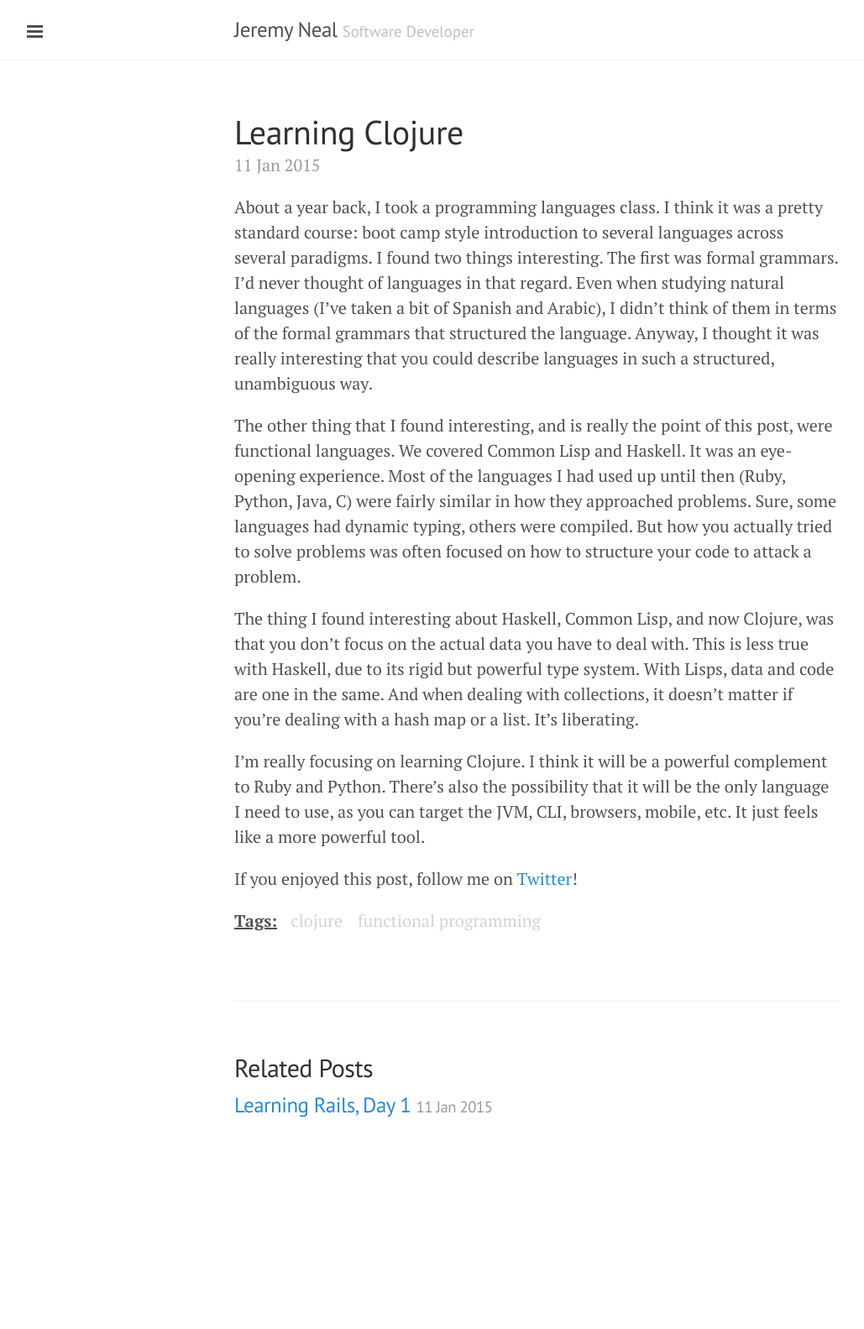
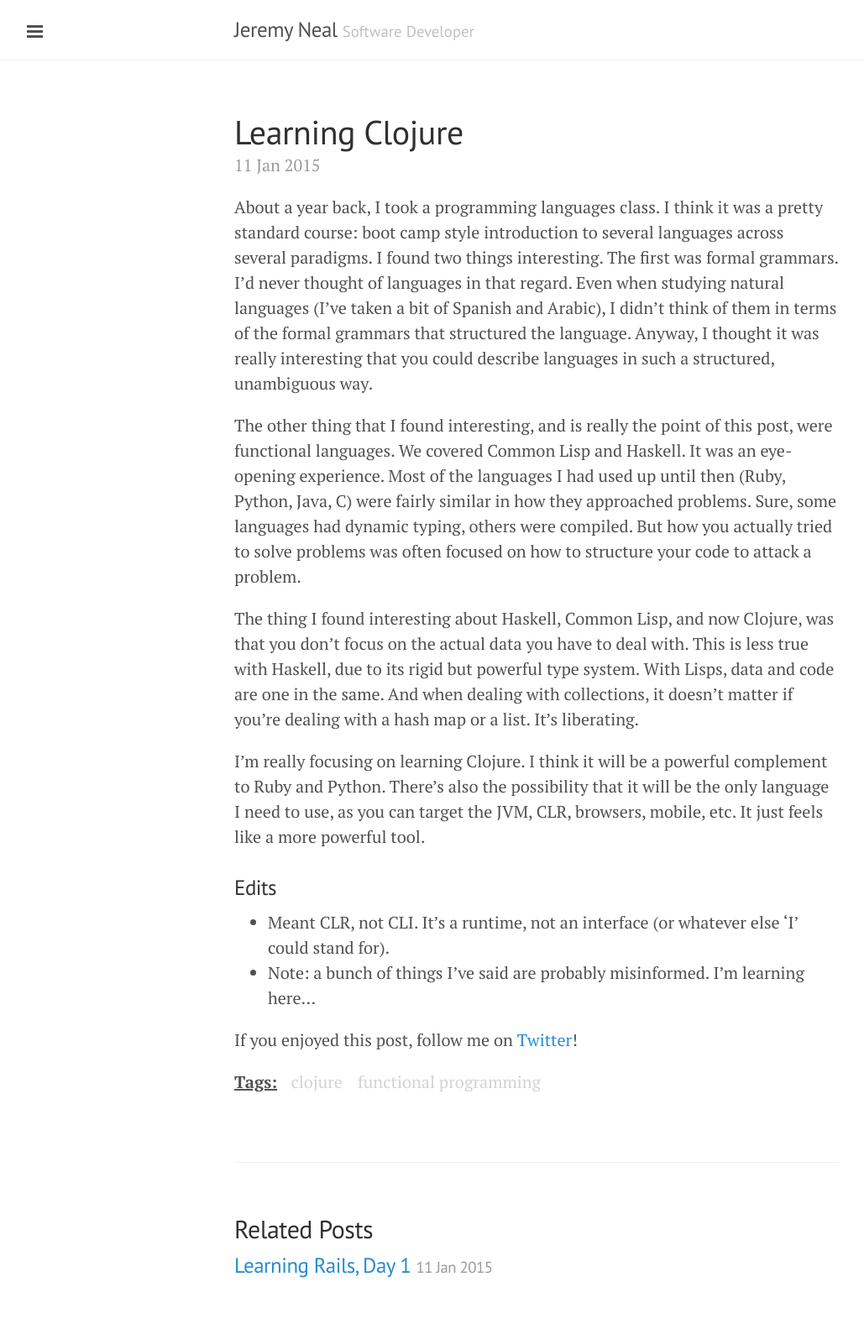
Before and after one commit to sdroadie/sdroadie.github.io, a Jekyll site: the page built from _posts/2015-01-11-learning-clojure.md, in a window 1280 px wide. Shown: the whole page at 84% size, without its empty margins (1-1030 px from the left). Built offline with Jekyll 4.4.1, drawn with Linux system fonts in a browser that asks for light colours; Markdown is read by kramdown in place of the engine named in the settings; before the commit the page ends 1392 px from its top, so only the background shows below that.

Commit message:
Fixed issue where links weren't generated properly in related posts.

```diff
--- a/_layouts/post.html
+++ b/_layouts/post.html
@@ -24,7 +24,7 @@ layout: default
     {% for post in site.related_posts limit:3 %}
       <li>
         <h3>
-          <a href="{{ site.baseurl }}{{ post.url }}">
+          <a href="{{ post.url }}">
             {{ post.title }}
             <small>{{ post.date | date_to_string }}</small>
           </a>
--- a/_posts/2015-01-11-learning-clojure.md
+++ b/_posts/2015-01-11-learning-clojure.md
@@ -30,5 +30,9 @@ doesn't matter if you're dealing with a hash map or a list. It's liberating.
 
 I'm really focusing on learning Clojure. I think it will be a powerful
 complement to Ruby and Python. There's also the possibility that it will be
-the only language I need to use, as you can target the JVM, CLI, browsers,
+the only language I need to use, as you can target the JVM, CLR, browsers,
 mobile, etc. It just feels like a more powerful tool.
+
+### Edits
+- Meant CLR, not CLI. It's a runtime, not an interface (or whatever else 'I' could stand for).
+- Note: a bunch of things I've said are probably misinformed. I'm learning here...
```
Also changed, not shown: 4 other files.
